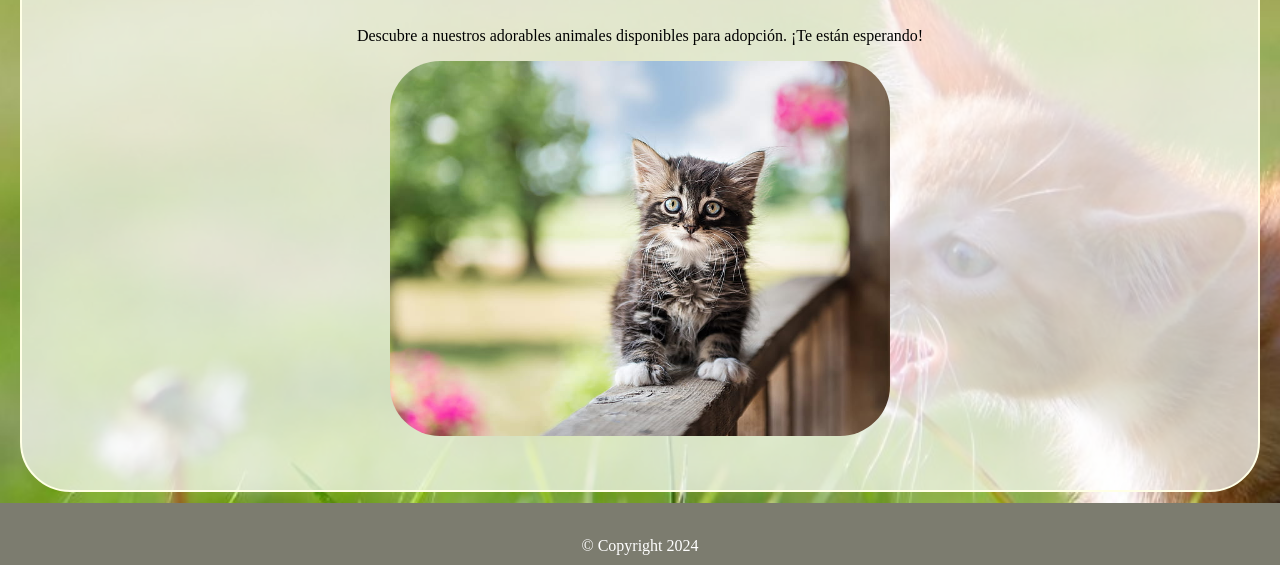
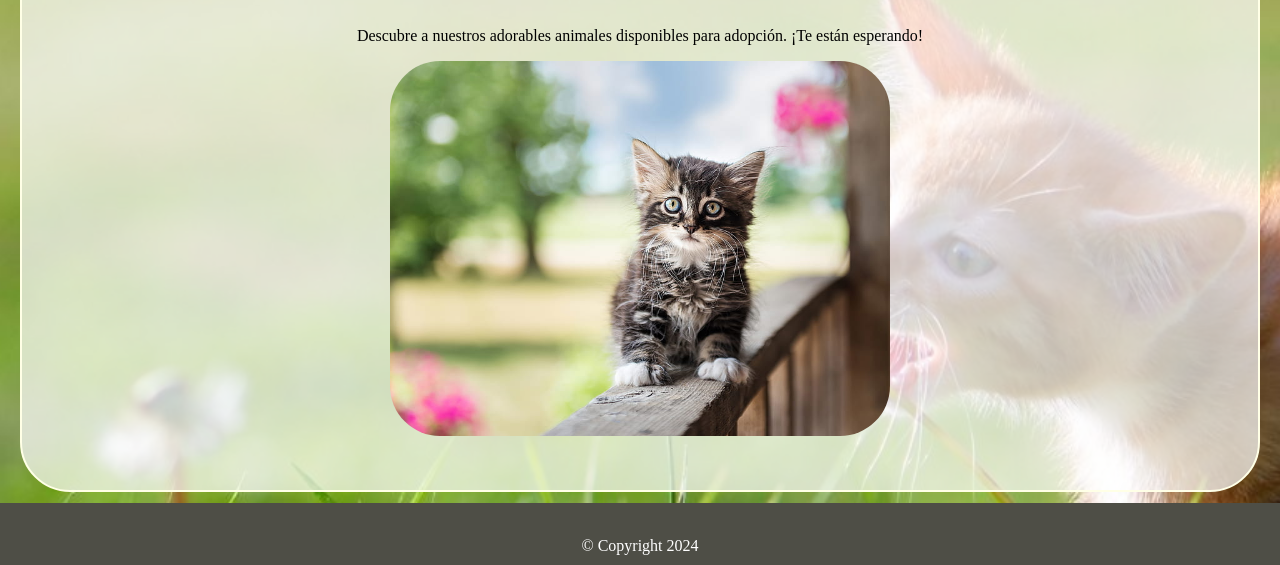
Before and after one commit to JoseMLG03/T4.1_LombaJose, a plain HTML site: page index.html in a window 1280 px wide. Shown: the part 233-798 px from the top of the page. Drawn offline with Linux system fonts and the light colour scheme.

Commit message:
CorreccionContraste

```diff
--- a/CSS.css
+++ b/CSS.css
@@ -225,7 +225,7 @@ footer{
   text-align: center;
   margin: 0;
   padding: 0;
-  background-color: rgb(124, 124, 111);
+  background-color: rgb(78, 78, 70);
   color: #fff;
   position: fixed;
   bottom: 0;
```
